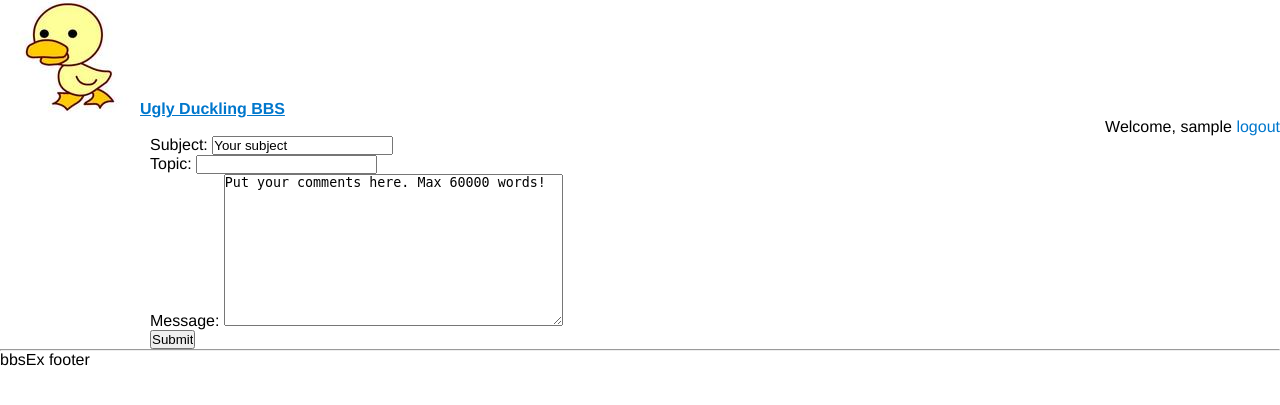
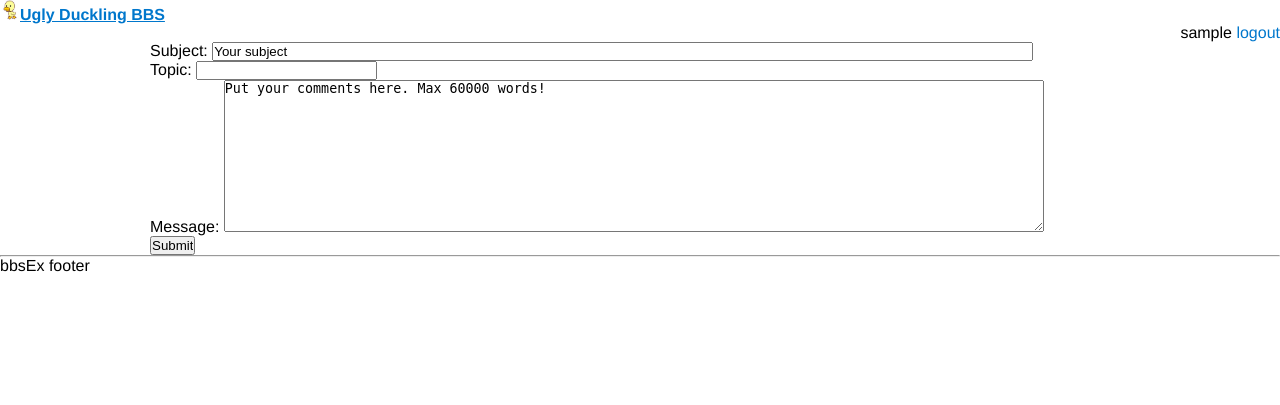
Before and after one commit to Albert-Chan/uglyDuckling, a Django app: page /p/ in a window 1280 px wide. Shown: the top 405 px of the page. Run offline with Django 3.2, Linux system fonts and the light colour scheme; the visitor is signed in with stand-in values (Sample User, id 1); data that the repository does not hold is empty; some libraries are stand-ins or nearby versions.

Commit message:
minor visual modification.

```diff
--- a/bbsEx/bbsEx/templates/base.html
+++ b/bbsEx/bbsEx/templates/base.html
@@ -7,7 +7,7 @@
     <link rel="shortcut icon" type="image/x-icon" href="/site_static/duckling.ico" />
 </head>
 <body>
-    <h1><a href="/p"><img src="/site_static/duckling.jpg">Ugly Duckling BBS</a></h1>
+    <h1><a href="/p"><img src="/site_static/duckling.jpg" style="width: 20px; height: 20px">Ugly Duckling BBS</a></h1>
     {% block content %}
     {% endblock %}
 
--- a/bbsEx/bbsEx/templates/posts/post_base.html
+++ b/bbsEx/bbsEx/templates/posts/post_base.html
@@ -15,7 +15,7 @@
 {% endblock %} {% block content%}
 <div class="banner" style="text-align: right">
   <span>
-  	Welcome, {{ user }}
+  	{{ user }}
   </span>
   <span>
     <a href="/logout">
--- a/bbsEx/posts/views.py
+++ b/bbsEx/posts/views.py
@@ -47,7 +47,6 @@ def p(request, post_id):
     return render_to_response('posts/post.html', {'current_posts' : current_posts, 'reply_form' : form, 'comments' : comments}, context_instance=RequestContext(request))
 
 def process(comments):
-
 #     copy = list(comments)
 #     i = 0
 #     while i < len(copy):
@@ -155,9 +154,9 @@ def add_topic(request):
     return HttpResponseRedirect('/login/', context_instance=RequestContext(request))
 
 class PostsForm(forms.Form):
-    subject = forms.CharField(max_length=100)
+    subject = forms.CharField(max_length=100, widget=forms.TextInput(attrs={'size':100}))
     topic = forms.CharField(max_length=48, required=False)
-    message = forms.CharField(widget=forms.Textarea)
+    message = forms.CharField(widget=forms.Textarea(attrs={'rows': 10, 'cols':100}))
 
 class ReplyForm(forms.Form):
     content = forms.CharField(widget=forms.Textarea)
```
